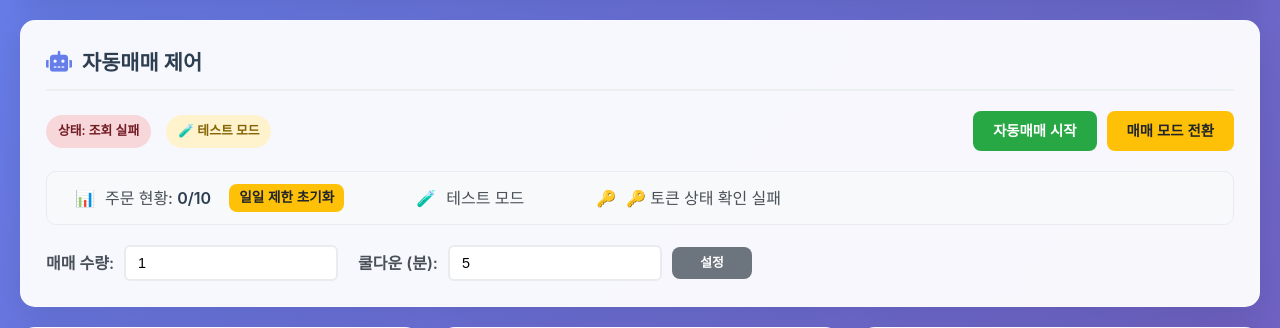
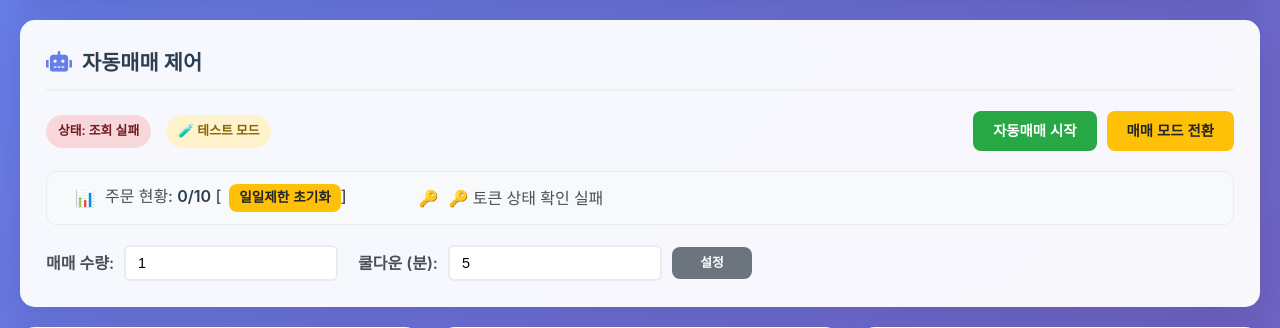
Before and after one commit to jjuun/kium, a Python web app: template templates/dashboard.html in a window 1280 px wide. Shown: the part 111-439 px from the top of the page. Run offline with Jinja, Linux system fonts and the light colour scheme; the template is opened without the code that fills it, so the values that code supplies are empty.

Commit message:
자동매매 제어 섹션 UI 개선: 주문 현황 표시 형태 변경 및 모드 표기 정리

```diff
--- a/templates/dashboard.html
+++ b/templates/dashboard.html
@@ -45,17 +45,13 @@
                     </div>
                 </div>
 
-                <!-- 기존 status-summary 제거 및 새로운 한 줄 상태 요약 추가 -->
+                <!-- 주문 현황 및 토큰 상태 표시 -->
                 <div class="status-summary single-line">
                     <div class="status-item clickable" onclick="showExecutedOrdersDetails()">
                         <span class="status-icon">📊</span>
-                        <span class="status-text">주문 현황: <strong id="daily-orders">0/10</strong></span>
-                        <button onclick="resetDailyOrderCount(); event.stopPropagation();"
-                            class="btn btn-sm btn-warning" style="margin-left:8px;">일일 제한 초기화</button>
-                    </div>
-                    <div class="status-item">
-                        <span class="status-icon">🧪</span>
-                        <span class="status-text" id="mode-indicator-inline">테스트 모드</span>
+                        <span class="status-text">주문 현황: <strong id="daily-orders">0/10</strong> [<button
+                                onclick="resetDailyOrderCount(); event.stopPropagation();"
+                                class="btn btn-sm btn-warning">일일제한 초기화</button>]</span>
                     </div>
                     <div class="status-item">
                         <span class="status-icon">🔑</span>
```
